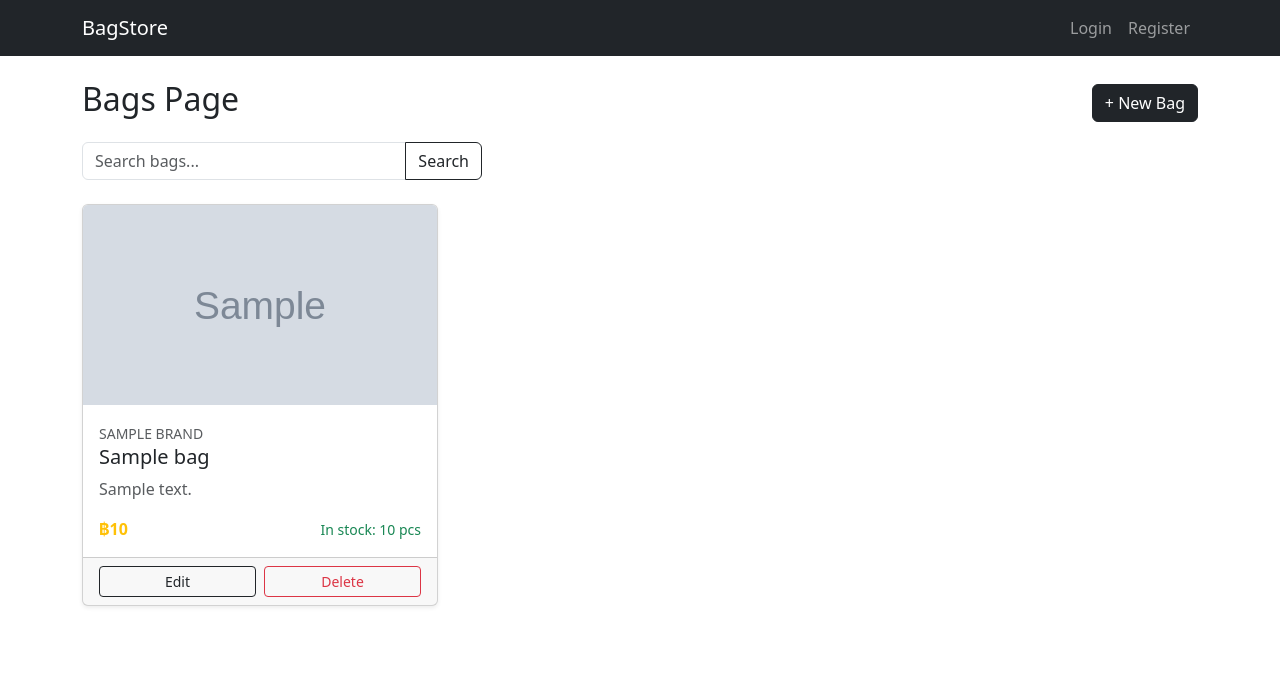
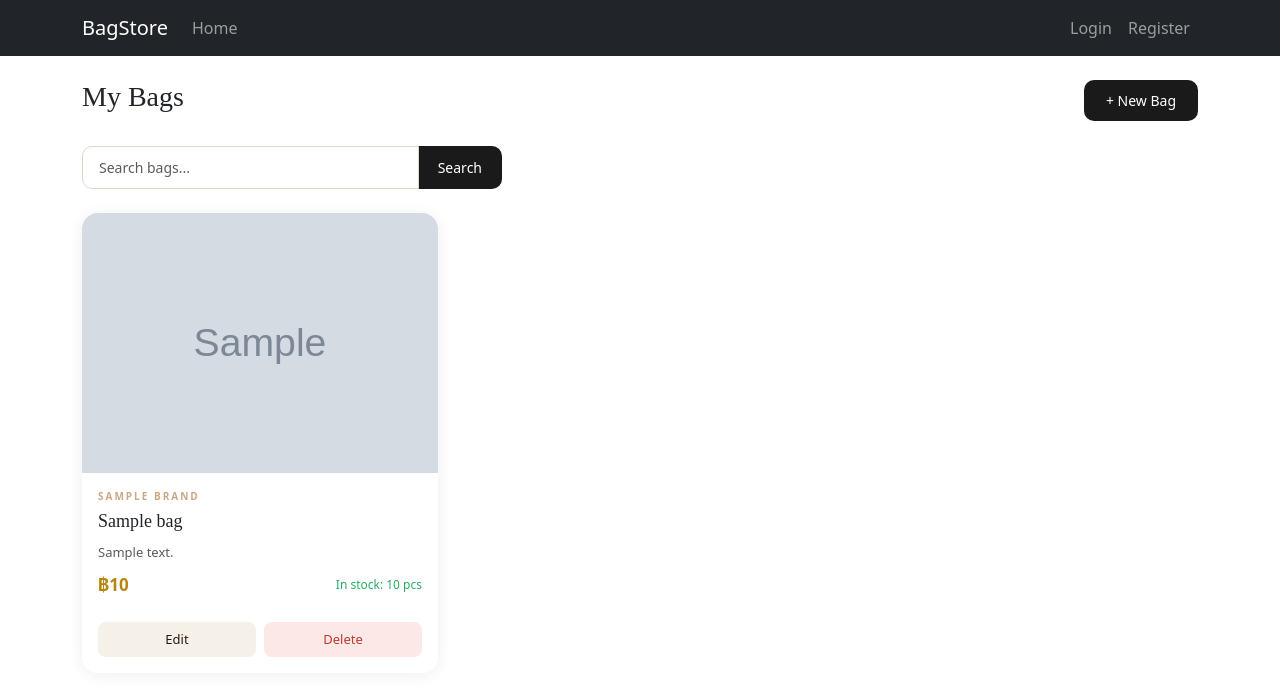
Before and after one commit to Luckiex25/mini_project, a Python web app: template bags/templates/bags/index.html in a window 1280 px wide. Shown: the top 696 px of the page. Run offline with Jinja, Linux system fonts and the light colour scheme; the template is opened without the code that fills it: most values are stand-ins (such as "Sample title", 1, 10 or a date in 2020); grey boxes marked "Sample" are stand-in pictures.

Commit message:
add requirements

```diff
--- a/bags/templates/bags/index.html
+++ b/bags/templates/bags/index.html
@@ -1,16 +1,39 @@
 {% extends 'layout.html' %}
 {% block content %}
-<div class="d-flex justify-content-between align-items-center mb-3">
-  <h2>Bags Page</h2>
-  <a href="{{ url_for('bags.new_bag') }}" class="btn btn-dark">+ New Bag</a>
+<style>
+  .page-title { font-family:'Playfair Display',serif; font-size:28px; }
+  .search-input { border-radius:10px 0 0 10px; border:1.5px solid #e0d8ce; background:#fff; padding:10px 16px; font-size:14px; }
+  .search-input:focus { border-color:#c9a882; box-shadow:none; }
+  .search-btn { border-radius:0 10px 10px 0; background:#1a1a1a; color:#fff; border:none; padding:10px 20px; font-size:14px; }
+  .bag-card { border:none; border-radius:16px; overflow:hidden; box-shadow:0 2px 16px rgba(44,24,16,.07); transition:all .25s; background:#fff; }
+  .bag-card:hover { transform:translateY(-5px); box-shadow:0 12px 32px rgba(44,24,16,.13); }
+  .bag-card img { height:260px; object-fit:cover; width:100%; transition:transform .4s; }
+  .bag-card:hover img { transform:scale(1.04); }
+  .img-wrap { overflow:hidden; }
+  .brand-tag { font-size:10px; color:#c9a882; font-weight:600; text-transform:uppercase; letter-spacing:2px; }
+  .bag-name { font-family:'Playfair Display',serif; font-size:18px; margin:4px 0 8px; }
+  .price { color:#b8860b; font-weight:700; font-size:17px; }
+  .stock-ok { color:#27ae60; font-size:12px; }
+  .stock-out { color:#e74c3c; font-size:12px; font-weight:600; }
+  .btn-edit { background:#f5f0e8; color:#2c1810; border:none; border-radius:8px; padding:8px 0; font-size:13px; font-weight:500; transition:all .2s; }
+  .btn-edit:hover { background:#e8dfd0; }
+  .btn-del { background:#fde8e8; color:#c0392b; border:none; border-radius:8px; padding:8px 0; font-size:13px; font-weight:500; transition:all .2s; }
+  .btn-del:hover { background:#c0392b; color:#fff; }
+  .new-btn { background:#1a1a1a; color:#fff; border:none; border-radius:10px; padding:10px 22px; font-size:14px; font-weight:500; text-decoration:none; transition:all .2s; }
+  .new-btn:hover { background:#3d2b1f; color:#fff; transform:translateY(-1px); }
+</style>
+
+<div class="d-flex justify-content-between align-items-center mb-4">
+  <h2 class="page-title">My Bags</h2>
+  <a href="{{ url_for('bags.new_bag') }}" class="new-btn">+ New Bag</a>
 </div>
 
 <form method="GET" class="mb-4">
-  <div class="input-group" style="max-width:400px">
-    <input type="text" name="q" class="form-control" placeholder="Search bags..." value="{{ search }}">
-    <button class="btn btn-outline-dark" type="submit">Search</button>
+  <div class="input-group" style="max-width:420px">
+    <input type="text" name="q" class="form-control search-input" placeholder="Search bags..." value="{{ search }}">
+    <button class="search-btn" type="submit">Search</button>
     {% if search %}
-      <a href="{{ url_for('bags.index') }}" class="btn btn-outline-secondary">Clear</a>
+      <a href="{{ url_for('bags.index') }}" class="btn btn-outline-secondary ms-2" style="border-radius:10px">Clear</a>
     {% endif %}
   </div>
 </form>
@@ -18,40 +41,45 @@
 <div class="row row-cols-1 row-cols-md-3 g-4">
   {% for bag in bags %}
   <div class="col">
-    <div class="card h-100 shadow-sm">
+    <div class="bag-card card h-100">
       <a href="{{ url_for('bags.bag_detail', bag_id=bag.id) }}" style="text-decoration:none;color:inherit">
-        {% if bag.image_url %}
-          <img src="{{ bag.image_url }}" class="card-img-top" style="height:200px;object-fit:cover">
-        {% else %}
-          <div class="bg-light d-flex align-items-center justify-content-center" style="height:200px;font-size:48px">👜</div>
-        {% endif %}
-        <div class="card-body">
-          {% if bag.brand %}
-            <small class="text-muted text-uppercase">{{ bag.brand }}</small>
+        <div class="img-wrap">
+          {% if bag.image_url %}
+            <img src="{{ bag.image_url }}" alt="{{ bag.name }}">
+          {% else %}
+            <div class="d-flex align-items-center justify-content-center bg-light" style="height:260px;font-size:64px">👜</div>
           {% endif %}
-          <h5 class="card-title">{{ bag.name }}</h5>
-          <p class="card-text text-truncate text-muted">{{ bag.description }}</p>
-          <div class="d-flex justify-content-between align-items-center">
-            <strong class="text-warning">฿{{ "%.0f"|format(bag.price) }}</strong>
+        </div>
+        <div class="card-body px-3 pt-3 pb-2">
+          {% if bag.brand %}<div class="brand-tag">{{ bag.brand }}</div>{% endif %}
+          <div class="bag-name">{{ bag.name }}</div>
+          {% if bag.description %}
+            <p class="text-muted" style="font-size:13px;margin-bottom:10px;line-height:1.5">{{ bag.description[:60] }}{% if bag.description|length > 60 %}...{% endif %}</p>
+          {% endif %}
+          <div class="d-flex justify-content-between align-items-center mb-2">
+            <span class="price">฿{{ "%.0f"|format(bag.price) }}</span>
             {% if bag.stock > 0 %}
-              <span class="text-success small">In stock: {{ bag.stock }} pcs</span>
+              <span class="stock-ok">In stock: {{ bag.stock }} pcs</span>
             {% else %}
-              <span class="text-danger small fw-bold">Out of stock</span>
+              <span class="stock-out">Out of stock</span>
             {% endif %}
           </div>
         </div>
       </a>
-      <div class="card-footer d-flex gap-2">
-        <a href="{{ url_for('bags.edit_bag', bag_id=bag.id) }}" class="btn btn-sm btn-outline-dark w-50">Edit</a>
-        <a href="{{ url_for('bags.delete_bag', bag_id=bag.id) }}" class="btn btn-sm btn-outline-danger w-50"
-           onclick="return confirm('ยืนยันการลบ?')">Delete</a>
+      <div class="card-footer bg-white border-0 px-3 pb-3 d-flex gap-2">
+        <a href="{{ url_for('bags.edit_bag', bag_id=bag.id) }}" class="btn btn-edit w-50">Edit</a>
+        <a href="{{ url_for('bags.delete_bag', bag_id=bag.id) }}" class="btn btn-del w-50"
+           onclick="return confirm('Delete {{ bag.name }}?')">Delete</a>
       </div>
     </div>
   </div>
   {% else %}
-  <div class="col-12 text-center py-5 text-muted">
-    <div style="font-size:48px"></div>
-    {% if search %}No bags found{% else %}No bags available. Click "+ New Bag" to add one.{% endif %}
+  <div class="col-12 text-center py-5">
+    <div style="font-size:56px;margin-bottom:12px">👜</div>
+    <p class="text-muted">{% if search %}No bags found{% else %}No bags yet. Add your first bag!{% endif %}</p>
+    {% if not search %}
+      <a href="{{ url_for('bags.new_bag') }}" class="new-btn mt-2 d-inline-block">+ New Bag</a>
+    {% endif %}
   </div>
   {% endfor %}
 </div>
--- a/core/templates/core/index.html
+++ b/core/templates/core/index.html
@@ -4,7 +4,7 @@
   <h1>Wellcome to BagStore</h1>
   <p class="text-muted">Manage your bag inventory</p>
   {% if current_user.is_authenticated %}
-    <a href="{{ url_for('bags.index') }}" class="btn btn-dark">View All Bags</a>
+    <a href="{{ url_for('bags.index') }}" class="btn btn-dark">View all products</a>
   {% else %}
     <a href="{{ url_for('users.login') }}" class="btn btn-dark me-2">Login</a>
     <a href="{{ url_for('users.register') }}" class="btn btn-outline-dark">Register</a>
--- a/models.py
+++ b/models.py
@@ -8,6 +8,8 @@ class User(db.Model, UserMixin):
     username   = db.Column(db.String(80), unique=True, nullable=False)
     email      = db.Column(db.String(120), unique=True, nullable=False)
     password   = db.Column(db.String(200), nullable=False)
+    firstname  = db.Column(db.String(100), default='')
+    lastname   = db.Column(db.String(100), default='')
     created_at = db.Column(db.DateTime, default=datetime.utcnow)
     bags       = db.relationship('Bag', backref='owner', lazy=True)
 
--- a/templates/navbar.html
+++ b/templates/navbar.html
@@ -1,11 +1,34 @@
 <nav class="navbar navbar-expand-lg navbar-dark bg-dark">
   <div class="container">
     <a class="navbar-brand" href="{{ url_for('core.index') }}">BagStore</a>
+    <div class="navbar-nav me-auto">
+      <a class="nav-link" href="{{ url_for('core.index') }}">Home</a>
+      {% if current_user.is_authenticated %}
+        <a class="nav-link" href="{{ url_for('bags.index') }}">Bags</a>
+      {% endif %}
+    </div>
     <div class="navbar-nav ms-auto">
       {% if current_user.is_authenticated %}
-        <a class="nav-link" href="{{ url_for('bags.index') }}">Bags</a>
-        <a class="nav-link" href="{{ url_for('users.profile') }}">{{ current_user.username }}</a>
-        <a class="nav-link" href="{{ url_for('users.logout') }}">Logout</a>
+        <div class="nav-item dropdown">
+          <a class="nav-link dropdown-toggle d-flex align-items-center gap-2"
+             href="#" role="button" data-bs-toggle="dropdown">
+            <img src="{{ url_for('static', filename='img/avatar.png') }}"
+                 width="28" height="28" class="rounded-circle">
+            Welcome, {{ current_user.username }}
+          </a>
+          <ul class="dropdown-menu dropdown-menu-end">
+            <li>
+              <a class="dropdown-item" href="{{ url_for('users.profile') }}">Profile</a>
+            </li>
+            <li>
+              <a class="dropdown-item" href="{{ url_for('users.change_password') }}">Change Password</a>
+            </li>
+            <li><hr class="dropdown-divider"></li>
+            <li>
+              <a class="dropdown-item" href="{{ url_for('users.logout') }}">Logout</a>
+            </li>
+          </ul>
+        </div>
       {% else %}
         <a class="nav-link" href="{{ url_for('users.login') }}">Login</a>
         <a class="nav-link" href="{{ url_for('users.register') }}">Register</a>
```
Also changed, not shown: requirements.txt (added, +22 -0 lines), users/routes.py (+9 -2 lines), users/templates/users/profile.html (+57 -9 lines), static/img/avatar.png.
